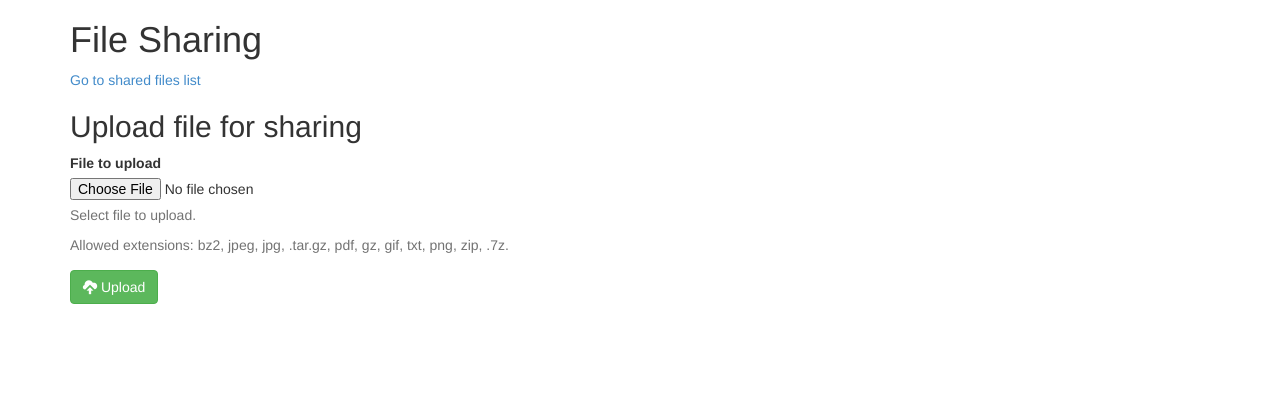
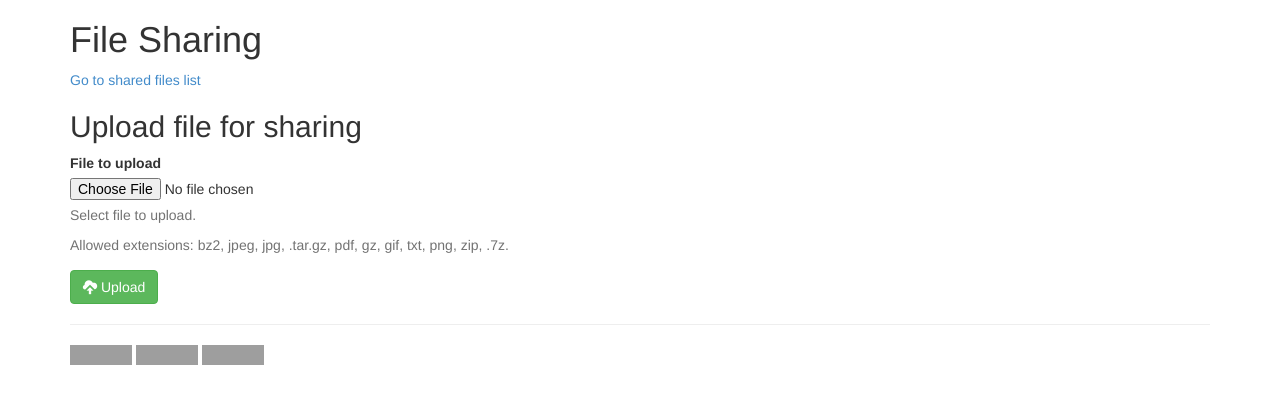
Before and after one commit to quiqueporta/flash, a Flask app: page / in a window 1280 px wide. Shown: the top 404 px of the page. Run offline with Flask 2, Linux system fonts and the light colour scheme; grey boxes are pictures that could not be loaded.

Commit message:
Arreglos menores

```diff
--- a/app/templates/base.html
+++ b/app/templates/base.html
@@ -1,7 +1,7 @@
 <!DOCTYPE html>
 <html>
   <head>
-    <title>Sharing files</title>
+    <title>File Sharing</title>
     <meta name="viewport" content="width=device-width, initial-scale=1.0">
     <!-- Bootstrap -->
     <link href="{{ url_for('static', filename='css/bootstrap.min.css') }}" rel="stylesheet">
@@ -9,7 +9,15 @@
   <body>
     <div class="container">
     {% block content %}{% endblock %}
-</div>
+        <div class="row">
+            <div class="col-md-12">
+                <hr />
+                <iframe src="http://ghbtns.com/github-btn.html?user=quiqueporta&repo=flash&type=watch" allowtransparency="true" frameborder="0" scrolling="0" width="62" height="20"></iframe>
+                <iframe src="http://ghbtns.com/github-btn.html?user=quiqueporta&repo=flash&type=fork" allowtransparency="true" frameborder="0" scrolling="0" width="62" height="20"></iframe>
+                <iframe src="http://ghbtns.com/github-btn.html?user=quiqueporta&repo=flash&type=follow" allowtransparency="true" frameborder="0" scrolling="0" width="62" height="20"></iframe>
+            </div>
+        </div>
+    </div>
     <script src="{{ url_for('static', filename='js/jquery-1.10.2.min.js') }}"></script>
     <script src="{{ url_for('static', filename='js/bootstrap.min.js') }}"></script>
   </body>
--- a/app/views.py
+++ b/app/views.py
@@ -1,14 +1,15 @@
 import os
-import socket
 from app import app
-from flask import request, redirect, url_for, send_from_directory, render_template
+from flask import request, send_from_directory, render_template
 from werkzeug import secure_filename
 
-ALLOWED_EXTENSIONS = set(['txt', 'pdf', 'png', 'jpg', 'jpeg', 'gif', 'zip', \
-    '.tar.gz', '.7z', 'gz', 'bz2'])
+ALLOWED_EXTENSIONS = set(['txt', 'pdf', 'png', 'jpg', 'jpeg', 'gif', 'zip',
+                          '.tar.gz', '.7z', 'gz', 'bz2'])
+
 
 def allowed_file(filename):
     return '.' in filename and filename.rsplit('.', 1)[1] in ALLOWED_EXTENSIONS
+
 
 @app.route('/', methods=['GET', 'POST'])
 def upload_file():
@@ -19,20 +20,23 @@ def upload_file():
         if file and allowed_file(file.filename):
             filename = secure_filename(file.filename)
             file.save(os.path.join(app.config['UPLOAD_FOLDER'], filename))
-            #return redirect(url_for('uploaded_file', filename=filename))
-            filename=filename
+            filename = filename
         else:
-            error=True
+            error = True
 
     return render_template("upload.html", allowed_extension=ALLOWED_EXTENSIONS,
-        upload_error=error, filename=filename)
+                           upload_error=error, filename=filename)
+
 
 @app.route('/uploads/<filename>')
 def uploaded_file(filename):
     return send_from_directory(app.config['UPLOAD_FOLDER'], filename)
 
+
 @app.route('/list')
 def list_files():
-    onlyfiles = [ f for f in os.listdir(app.config['UPLOAD_FOLDER']) if os.path.isfile(os.path.join(app.config['UPLOAD_FOLDER'],f)) ]
+    onlyfiles = [f for f in os.listdir(app.config['UPLOAD_FOLDER'])
+                 if os.path.isfile(os.path.join(app.config['UPLOAD_FOLDER'],
+                                                f))]
     onlyfiles.remove(".gitignore")
     return render_template("list.html", files=onlyfiles)
```
Also changed, not shown: README.md.
